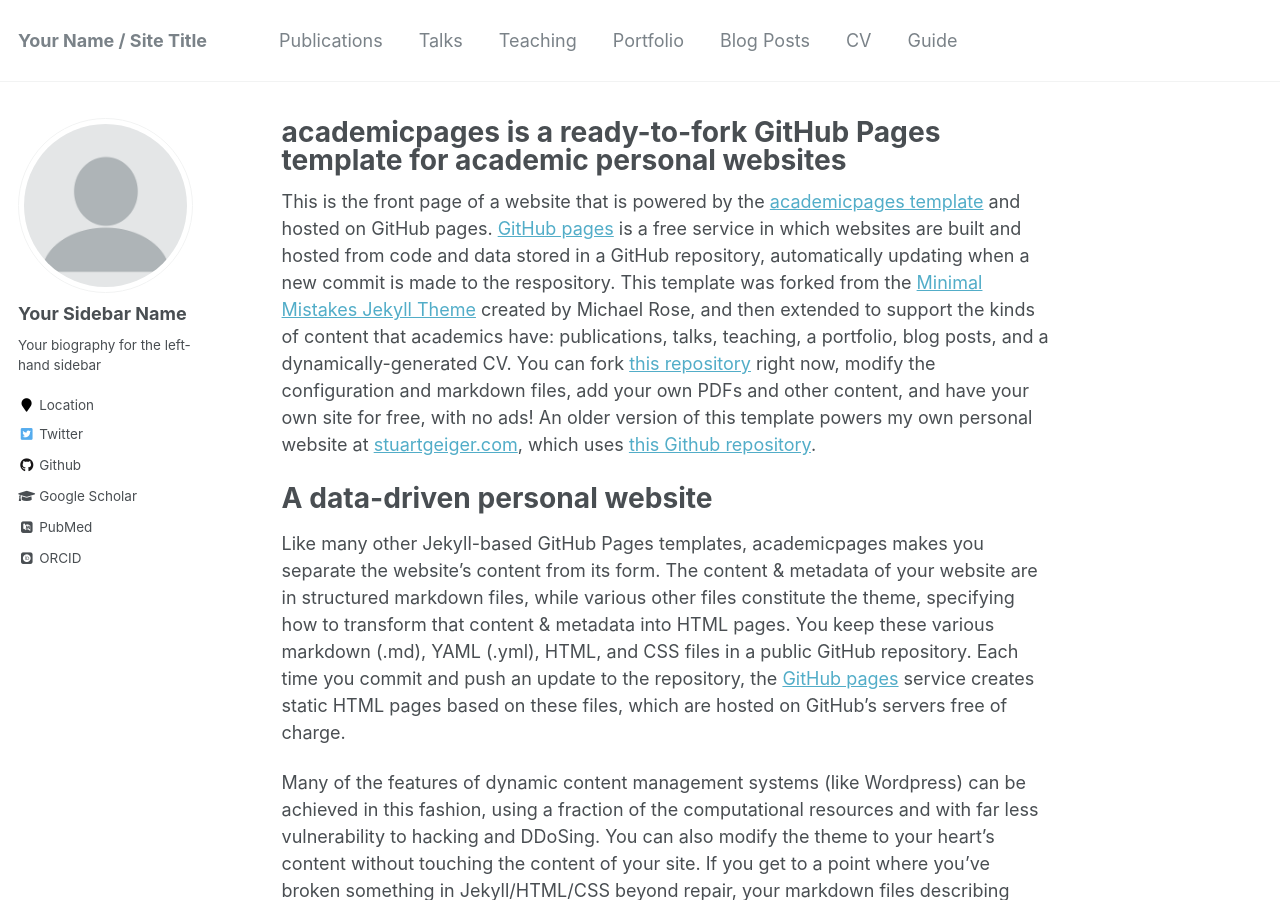
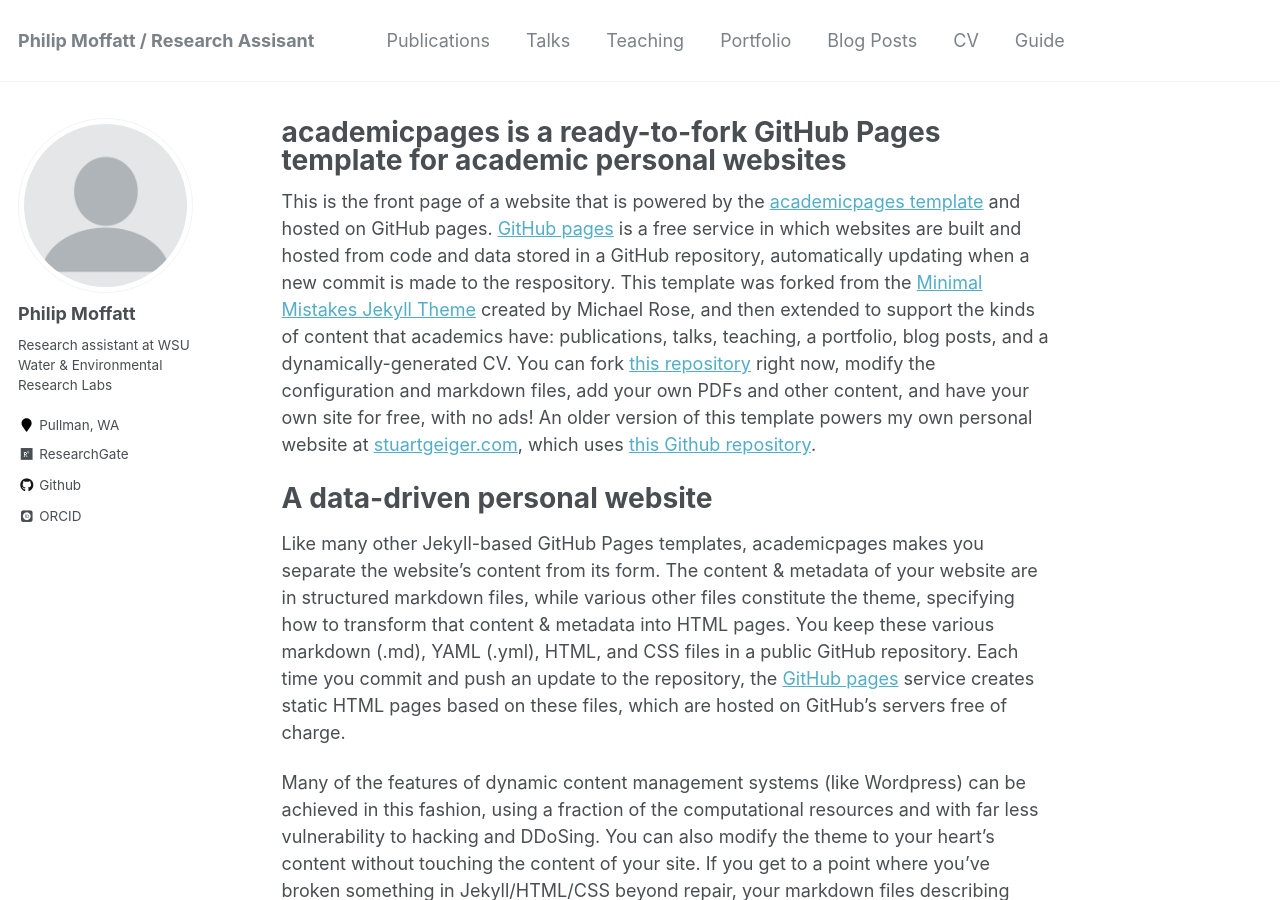
Before and after one commit to philipmoffatt/philipmoffatt.github.io, a Jekyll site: the page built from _pages/about.md, in a window 1280 px wide and 900 px high. Built offline with Jekyll 4.4.1, drawn with Linux system fonts in a browser that asks for light colours; some web fonts are replaced; some of the changed text lies outside the part shown.

Commit message:
Update _config.yml

```diff
--- a/_config.yml
+++ b/_config.yml
@@ -7,13 +7,13 @@
 
 # Site Settings
 locale                   : "en-US"
-title                    : "Your Name / Site Title"
+title                    : "Philip Moffatt / Research Assisant"
 title_separator          : "-"
-name                     : &name "Your Name"
-description              : &description "personal description"
-url                      : https://academicpages.github.io # the base hostname & protocol for your site e.g. "https://mmistakes.github.io"
+name                     : &name "Philip Moffatt"
+description              : &description "Research Website"
+url                      : https://philipmoffatt.github.io # the base hostname & protocol for your site e.g. "https://mmistakes.github.io"
 baseurl                  : "" # the subpath of your site, e.g. "/blog"
-repository               : "academicpages/academicpages.github.io"
+repository               : "philipmoffatt/philipmoffatt.github.io"
 teaser                   :  # filename of teaser fallback teaser image placed in /images/, .e.g. "500x300.png"
 breadcrumbs              : false # true, false (default)
 words_per_minute         : 160
@@ -80,15 +80,15 @@ analytics:
 
 # Site Author
 author:
-  name             : "Your Sidebar Name"
+  name             : "Philip Moffatt"
   avatar           : "profile.png"
-  bio              : "Your biography for the left-hand sidebar"
-  location         : "Location"
+  bio              : "Research assistant at WSU Water & Environmental Research Labs"
+  location         : "Pullman, WA"
   employer         :
-  pubmed           : "https://www.ncbi.nlm.nih.gov/pubmed/?term=john+snow"
-  googlescholar    : "http://yourfullgooglescholarurl.com"
+  pubmed           : #"https://www.ncbi.nlm.nih.gov/pubmed/?term=john+snow"
+  googlescholar    : #"http://yourfullgooglescholarurl.com"
   email            :
-  researchgate     :  # example: "https://www.researchgate.net/profile/yourprofile"
+  researchgate     :  "https://www.researchgate.net/profile/Philip-Moffatt"
   uri              :
   bitbucket        :
   codepen          :
@@ -96,20 +96,20 @@ author:
   flickr           :
   facebook         :
   foursquare       :
-  github           : "academicpages"
+  github           : "philipmoffatt"
   google_plus      :
   keybase          :
   instagram        :
   impactstory      : #"https://profiles.impactstory.org/u/xxxx-xxxx-xxxx-xxxx"
   lastfm           :
   linkedin         :
-  orcid            : "http://orcid.org/yourorcidurl"
+  orcid            : "https://orcid.org/0000-0003-2192-9284"
   pinterest        :
   soundcloud       :
   stackoverflow    : # http://stackoverflow.com/users/123456/username
   steam            :
   tumblr           :
-  twitter          : "replacethistwitterhandle"
+  twitter          : #"replacethistwitterhandle"
   vine             :
   weibo            :
   xing             :
```
